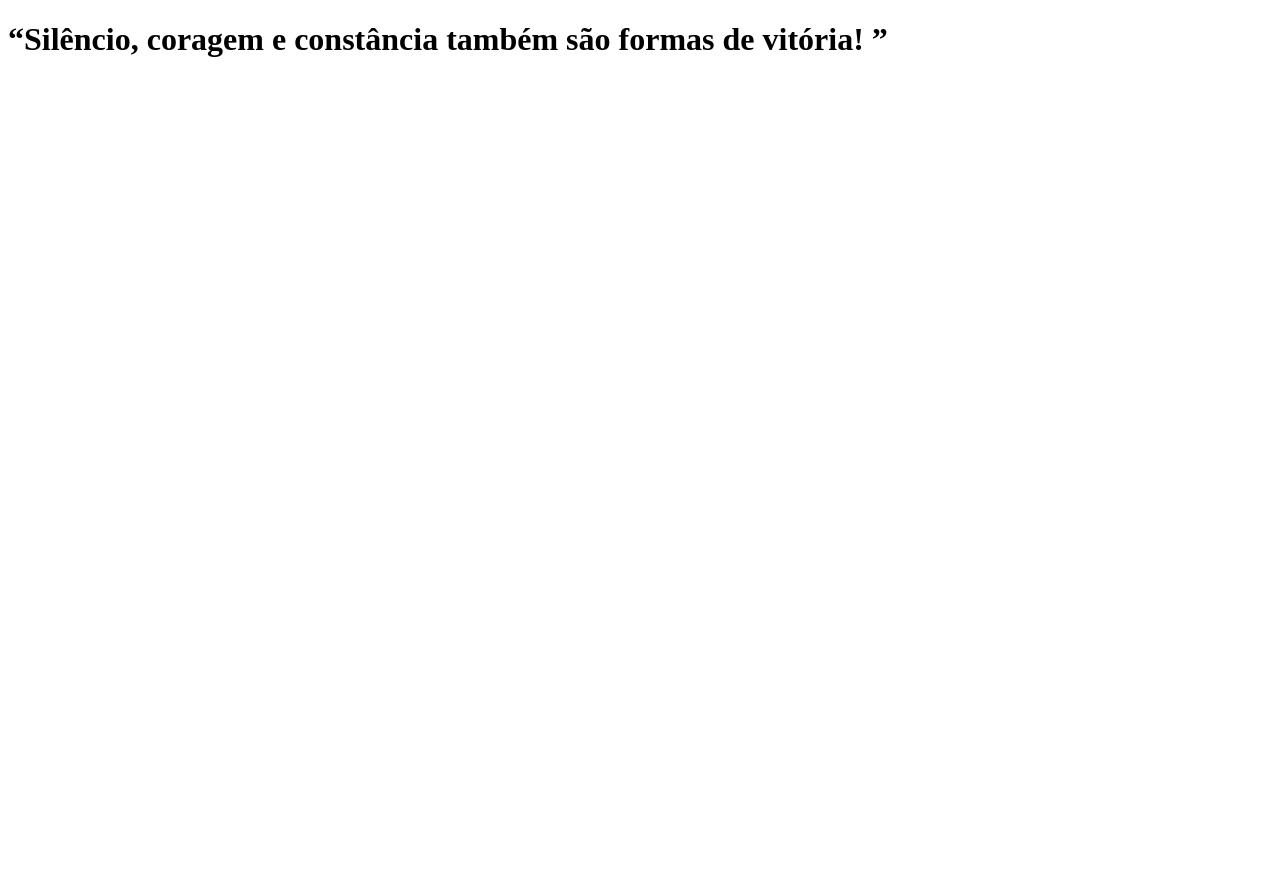
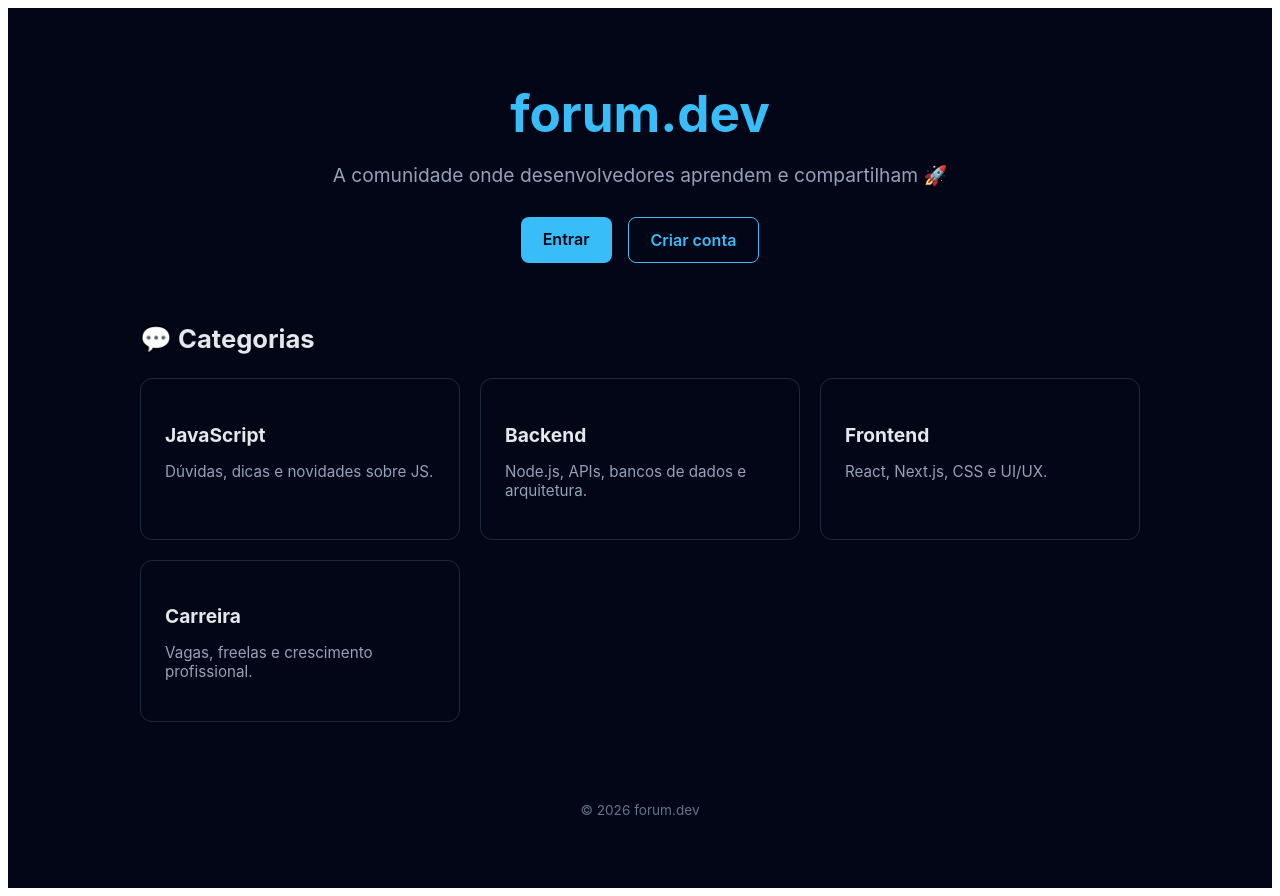
Before and after one commit to Bscanto/forumdev.com.br, a Next.js app: page / in a window 1280 px wide. Before the commit the page ends 800 px from the top, so only its background shows below. Built offline with nearby package versions, Linux system fonts and the light colour scheme.

Commit message:
add 'jsconfig.json' file

```diff
--- a/infra/compose.yaml
+++ b/infra/compose.yaml
@@ -2,6 +2,6 @@ services:
   database:
     image: "postgres:16.0-alpine3.18"
     env_file:
-      - ../.env
+      - ../.env.development
     ports:
       - "5432:5432"
--- /dev/null
+++ b/jsconfig.json
@@ -0,0 +1,5 @@
+{
+  "compilerOptions": {
+    "baseUrl": "."
+  }
+}
--- a/pages/api/v1/status/index.js
+++ b/pages/api/v1/status/index.js
@@ -1,4 +1,4 @@
-import database from "../../../../infra/database.js";
+import database from "infra/database.js";
 
 
 async function status(request, response) {
--- a/pages/index.js
+++ b/pages/index.js
@@ -1,7 +1,177 @@
-function Home() {
+import Head from "next/head";
+import Link from "next/link";
+
+export default function Home() {
   return (
-    <h1>“Silêncio, coragem e constância também são formas de vitória! ”</h1>
+    <>
+      <Head>
+        <title>forum.dev — Comunidade de Desenvolvedores</title>
+        <meta
+          name="description"
+          content="forum.dev é um fórum online para desenvolvedores compartilharem conhecimento."
+        />
+      </Head>
+
+      <main style={styles.main}>
+        {/* HEADER */}
+        <header style={styles.header}>
+          <h1 style={styles.title}>forum.dev</h1>
+          <p style={styles.subtitle}>
+            A comunidade onde desenvolvedores aprendem e compartilham 🚀
+          </p>
+
+          <div style={styles.actions}>
+            <Link href="/login" style={styles.primaryButton}>
+              Entrar
+            </Link>
+            <Link href="/register" style={styles.secondaryButton}>
+              Criar conta
+            </Link>
+          </div>
+        </header>
+
+        {/* CATEGORIES */}
+        <section style={styles.section}>
+          <h2 style={styles.sectionTitle}>💬 Categorias</h2>
+
+          <ul style={styles.list}>
+            <CategoryCard
+              title="JavaScript"
+              description="Dúvidas, dicas e novidades sobre JS."
+            />
+
+            <CategoryCard
+              title="Backend"
+              description="Node.js, APIs, bancos de dados e arquitetura."
+            />
+
+            <CategoryCard
+              title="Frontend"
+              description="React, Next.js, CSS e UI/UX."
+            />
+
+            <CategoryCard
+              title="Carreira"
+              description="Vagas, freelas e crescimento profissional."
+            />
+          </ul>
+        </section>
+
+        {/* FOOTER */}
+        <footer style={styles.footer}>
+          <p>© {new Date().getFullYear()} forum.dev</p>
+        </footer>
+      </main>
+    </>
   );
 }
 
-export default Home;
+/* COMPONENT */
+function CategoryCard({ title, description }) {
+  return (
+    <li style={styles.card}>
+      <h3 style={styles.cardTitle}>{title}</h3>
+      <p style={styles.cardDescription}>{description}</p>
+    </li>
+  );
+}
+
+/* STYLES */
+const styles = {
+  main: {
+    minHeight: "100vh",
+    background:
+      "linear-gradient(180deg, #020617 0%, #020617 40%, #020617 100%)",
+    color: "#e5e7eb",
+    padding: "40px 20px",
+    fontFamily: "Inter, Arial, sans-serif",
+  },
+
+  header: {
+    maxWidth: "900px",
+    margin: "0 auto 60px",
+    textAlign: "center",
+  },
+
+  title: {
+    fontSize: "3.2rem",
+    fontWeight: "700",
+    marginBottom: "12px",
+    color: "#38bdf8",
+  },
+
+  subtitle: {
+    fontSize: "1.2rem",
+    color: "#94a3b8",
+    marginBottom: "30px",
+  },
+
+  actions: {
+    display: "flex",
+    justifyContent: "center",
+    gap: "16px",
+  },
+
+  primaryButton: {
+    padding: "12px 22px",
+    backgroundColor: "#38bdf8",
+    color: "#020617",
+    borderRadius: "8px",
+    textDecoration: "none",
+    fontWeight: "600",
+  },
+
+  secondaryButton: {
+    padding: "12px 22px",
+    border: "1px solid #38bdf8",
+    color: "#38bdf8",
+    borderRadius: "8px",
+    textDecoration: "none",
+    fontWeight: "600",
+  },
+
+  section: {
+    maxWidth: "1000px",
+    margin: "0 auto",
+  },
+
+  sectionTitle: {
+    fontSize: "1.6rem",
+    marginBottom: "24px",
+  },
+
+  list: {
+    listStyle: "none",
+    padding: 0,
+    display: "grid",
+    gridTemplateColumns: "repeat(auto-fit, minmax(240px, 1fr))",
+    gap: "20px",
+  },
+
+  card: {
+    backgroundColor: "#020617",
+    padding: "24px",
+    borderRadius: "12px",
+    border: "1px solid #1e293b",
+    cursor: "pointer",
+    transition: "all 0.2s ease",
+  },
+
+  cardTitle: {
+    fontSize: "1.2rem",
+    marginBottom: "8px",
+    color: "#e5e7eb",
+  },
+
+  cardDescription: {
+    fontSize: "0.95rem",
+    color: "#94a3b8",
+  },
+
+  footer: {
+    marginTop: "80px",
+    textAlign: "center",
+    fontSize: "0.85rem",
+    color: "#64748b",
+  },
+};
```
Also changed, not shown: 1 other file (tests, documents, lock files or other folders).
